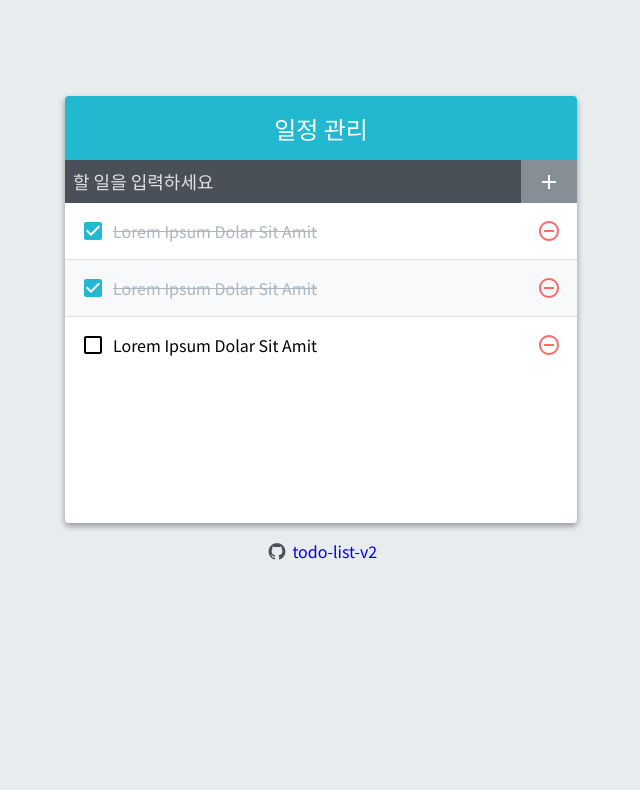
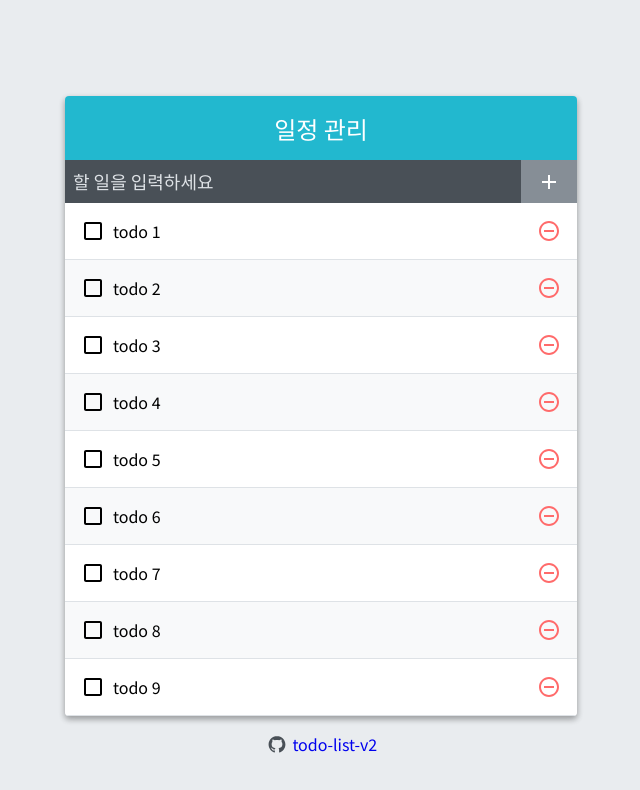
Before and after one commit to Ssnnaaiill/react-practice, a React (Create React App) app in the folder todo-list-v2/: page / in a window 1280 px wide. Shown: the top 790 px of the page, without its empty margins (319-959 px from the left). Built offline with nearby package versions, Linux system fonts and the light colour scheme.

Commit message:
optimize todo list in case of lag

```diff
--- a/todo-list-v2/src/App.js
+++ b/todo-list-v2/src/App.js
@@ -1,65 +1,67 @@
-import React, { useState, useRef, useCallback } from 'react';
+import React, { useReducer, useRef, useCallback } from 'react';
 import { TodoTemplate, TodoInsert, TodoList } from './components';
 
+// called only once when component is firsted rendered
+function createBulkTodos() {
+  const array = [];
+  for (let i = 1; i <= 2500; i++) {
+    array.push({
+      id: i,
+      text: `todo ${i}`,
+      checked: false,
+    });
+  }
+  return array;
+}
+
+function todoReducer(todos, action) {
+  switch (action.type) {
+    case 'INSERT':
+      // { type: 'INSERT', todo: { id: 1, text: 'todo', checked: false } }
+      return todos.concat(action.todo);
+    case 'REMOVE':
+      // { type: 'REMOVE', id: 1 }
+      return todos.filter(todo => todo.id !== action.id);
+    case 'TOGGLE':
+      return todos.map(todo =>
+        todo.id === action.id ? { ...todo, checked: !todo.checked } : todo,
+      );
+    default:
+      return todos;
+  }
+}
+
 const App = () => {
-  const [todos, setTodos] = useState([
-    {
-      id: 1,
-      text: 'Lorem Ipsum Dolar Sit Amit',
-      checked: true,
-    },
-    {
-      id: 2,
-      text: 'Lorem Ipsum Dolar Sit Amit',
-      checked: true,
-    },
-    {
-      id: 3,
-      text: 'Lorem Ipsum Dolar Sit Amit',
-      checked: false,
-    },
-  ]);
+  // const [todos, setTodos] = useState(createBulkTodos);
+  const [todos, dispatch] = useReducer(todoReducer, undefined, createBulkTodos);
 
   // set next id using ref
-  const nextId = useRef(4);
+  const nextId = useRef(2501);
 
   // add todo item to todo list
-  const onInsert = useCallback(
-    text => {
+  const onInsert = useCallback(text => {
     if (text !== '') {
       const todo = {
         id: nextId.current,
         text,
         checked: false,
       };
-        setTodos(todos.concat(todo));
+      dispatch({ type: 'INSERT', todo });
       nextId.current += 1;
     } else {
       alert('내용이 입력되지 않았어요!');
     }
-    },
-    [todos],
-  );
+  }, []);
 
   // remove todo item from todo list
-  const onRemove = useCallback(
-    id => {
-      setTodos(todos.filter(todo => todo.id !== id));
-    },
-    [todos],
-  );
+  const onRemove = useCallback(id => {
+    dispatch({ type: 'REMOVE', id });
+  }, []);
 
   // switched checked state of todo item
-  const onToggle = useCallback(
-    id => {
-      setTodos(
-        todos.map(todo =>
-          todo.id === id ? { ...todo, checked: !todo.checked } : todo,
-        ),
-      );
-    },
-    [todos],
-  );
+  const onToggle = useCallback(id => {
+    dispatch({ type: 'TOGGLE', id });
+  }, []);
 
   return (
     <TodoTemplate>
--- a/todo-list-v2/src/components/TodoList.js
+++ b/todo-list-v2/src/components/TodoList.js
@@ -17,4 +17,4 @@
   );
 };
 
-export default TodoList;
+export default React.memo(TodoList);
--- a/todo-list-v2/src/components/TodoTemplate.scss
+++ b/todo-list-v2/src/components/TodoTemplate.scss
@@ -27,6 +27,7 @@
   align-items: center;
   justify-content: center;
   margin-top: 1rem;
+  margin-bottom: 6rem;
   color: #495057;
 
   a {
```
Also changed, not shown: 1 other file (tests, documents, lock files or other folders). Lines whose indentation alone changed are shown as unchanged.
